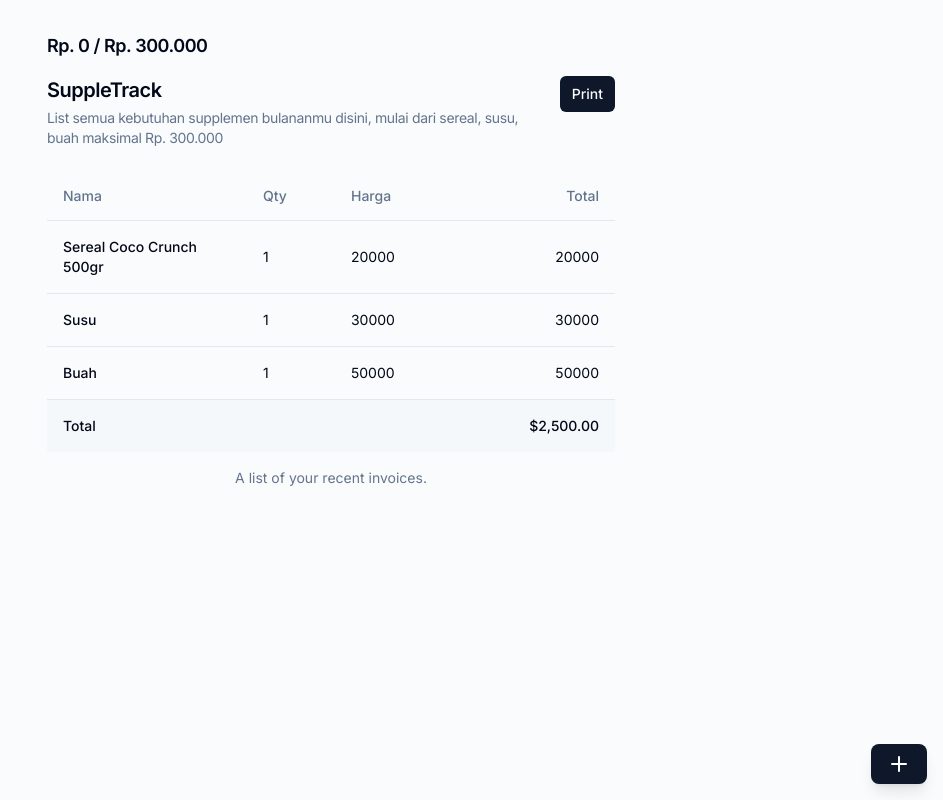
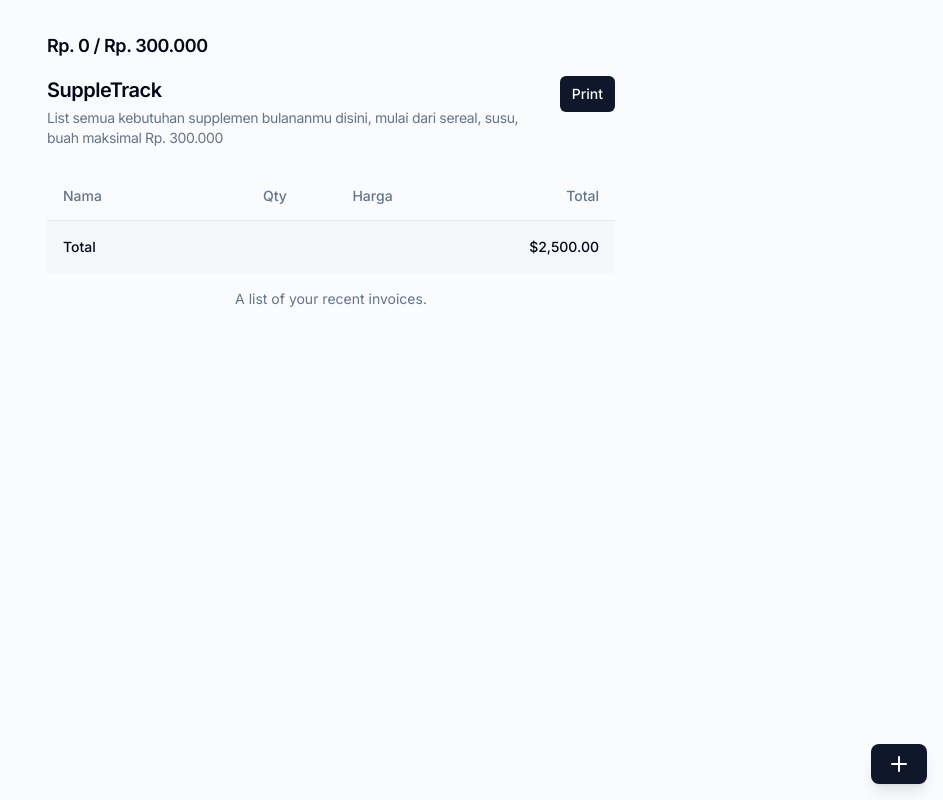
Before and after one commit to fleetimee/suplement-calc, a Next.js app: page / in a window 1280 px wide. Shown: the whole page, without its empty margins (337-1280 px from the left). Built offline with nearby package versions, Linux system fonts and the light colour scheme.

Commit message:
Fix imports and add cart functionality

```diff
--- a/src/app/(lobby)/layout.tsx
+++ b/src/app/(lobby)/layout.tsx
@@ -1,6 +1,6 @@
 import { DrawerDialogDemo } from "@/components/drawer-desktop";
 import { FloatingActionButton } from "@/components/floating-action-button";
-import MobileNavbar from "@/components/mobile-navbar";
+import { MobileNavbar } from "@/components/mobile-navbar";
 import { NavigationSidebar } from "@/components/side-navbar";
 import React from "react";
 
--- a/src/app/(lobby)/page.tsx
+++ b/src/app/(lobby)/page.tsx
@@ -1,7 +1,6 @@
-import { Badge } from "@/components/ui/badge";
+"use client";
+
 import { Button } from "@/components/ui/button";
-import { generateTodayDate } from "@/lib/utils";
-import { ChevronLeft, ShoppingCart } from "lucide-react";
 
 import {
   Table,
@@ -13,49 +12,10 @@ import {
   TableHeader,
   TableRow,
 } from "@/components/ui/table";
+import { useCartStore } from "@/providers/cart-store-provider";
 
 export default function IndexPage() {
-  const groceries = [
-    {
-      id: 1,
-      name: "Sereal",
-      price: 20000,
-      quantity: 1,
-    },
-    {
-      id: 2,
-      name: "Susu",
-      price: 30000,
-      quantity: 1,
-    },
-    {
-      id: 3,
-      name: "Buah",
-      price: 50000,
-      quantity: 1,
-    },
-  ];
-
-  const items = [
-    {
-      id: 1,
-      name: "Sereal Coco Crunch 500gr",
-      price: 20000,
-      quantity: 1,
-    },
-    {
-      id: 2,
-      name: "Susu",
-      price: 30000,
-      quantity: 1,
-    },
-    {
-      id: 3,
-      name: "Buah",
-      price: 50000,
-      quantity: 1,
-    },
-  ];
+  const { items, addItem } = useCartStore((state) => state);
 
   return (
     <div className="mx-auto grid max-w-[59rem] flex-1 auto-rows-max gap-4">
@@ -78,7 +38,19 @@ export default function IndexPage() {
           <Button variant="outline" size="sm" className="hidden">
             Discard
           </Button>
-          <Button size="sm">Print</Button>
+          <Button
+            size="sm"
+            onClick={() =>
+              void addItem({
+                id: "1",
+                name: "Item 1",
+                price: 100,
+                quantity: 1,
+              })
+            }
+          >
+            Print
+          </Button>
         </div>
       </div>
 
--- a/src/app/layout.tsx
+++ b/src/app/layout.tsx
@@ -3,6 +3,7 @@ import { Inter as FontSans } from "next/font/google";
 import "./globals.css";
 import { cn } from "@/lib/utils";
 import { TooltipProvider } from "@/components/ui/tooltip";
+import { CartStoreProvider } from "@/providers/cart-store-provider";
 
 const fontSans = FontSans({
   subsets: ["latin"],
@@ -27,7 +28,9 @@ export default function RootLayout({
           fontSans.variable
         )}
       >
-        <TooltipProvider>{children}</TooltipProvider>
+        <TooltipProvider>
+          <CartStoreProvider>{children}</CartStoreProvider>
+        </TooltipProvider>
       </body>
     </html>
   );
--- a/src/components/drawer-desktop.tsx
+++ b/src/components/drawer-desktop.tsx
@@ -25,6 +25,7 @@ import {
 } from "@/components/ui/drawer";
 import { Input } from "@/components/ui/input";
 import { Label } from "@/components/ui/label";
+import { useCartStore } from "@/providers/cart-store-provider";
 
 interface DrawerDialogDemoProps {
   children: React.ReactNode;
@@ -73,6 +74,8 @@ export function DrawerDialogDemo({ children }: DrawerDialogDemoProps) {
 }
 
 function ProfileForm({ className }: React.ComponentProps<"form">) {
+  const { addItem } = useCartStore((state) => state);
+
   return (
     <form className={cn("grid items-start gap-4", className)}>
       <div className="grid gap-2">
@@ -83,7 +86,14 @@ function ProfileForm({ className }: React.ComponentProps<"form">) {
         <Label htmlFor="username">Username</Label>
         <Input id="username" defaultValue="@shadcn" />
       </div>
-      <Button type="submit">Save changes</Button>
+      <Button
+        type="button"
+        onClick={() =>
+          void addItem({ id: "1", name: "Item 1", price: 100, quantity: 1 })
+        }
+      >
+        Save changes
+      </Button>
     </form>
   );
 }
--- /dev/null
+++ b/src/components/home-client.tsx
@@ -0,0 +1,30 @@
+"use client";
+
+import { useCartStore } from "@/providers/cart-store-provider";
+
+export function HomeClient() {
+  const { ...cartStore } = useCartStore((state) => state);
+
+  return (
+    <div>
+      Count: {cartStore.total}
+      <hr />
+      <button
+        type="button"
+        onClick={() =>
+          void cartStore.addItem({
+            id: "1",
+            name: "Item 1",
+            price: 100,
+            quantity: 1,
+          })
+        }
+      >
+        Increment Count
+      </button>
+      <button type="button" onClick={() => void cartStore.removeItem("1")}>
+        Decrement Count
+      </button>
+    </div>
+  );
+}
--- a/src/components/mobile-navbar.tsx
+++ b/src/components/mobile-navbar.tsx
@@ -12,8 +12,12 @@ import {
 import Link from "next/link";
 import { Sheet, SheetContent, SheetTrigger } from "@/components/ui/sheet";
 import { Button } from "./ui/button";
+import { Card, CardTitle } from "./ui/card";
+import { useCartStore } from "@/providers/cart-store-provider";
 
-export default function MobileNavbar() {
+export function MobileNavbar() {
+  const { total } = useCartStore((state) => state);
+
   return (
     <header className="sticky top-0 z-30 flex h-14 items-center gap-4 justify-between border-b bg-background px-4 sm:static sm:h-auto sm:border-0 sm:bg-transparent sm:px-6">
       <Sheet>
@@ -72,7 +76,7 @@ export default function MobileNavbar() {
       </Sheet>
 
       <h1 className="text-lg font-semibold tracking-tight text-center sm:text-left">
-        Rp. 0 / Rp. 300.000
+        Rp. {total} / Rp. 300.000
       </h1>
     </header>
   );
--- a/src/providers/cart-store-provider.tsx
+++ b/src/providers/cart-store-provider.tsx
@@ -3,4 +3,32 @@
 import { type ReactNode, createContext, useRef, useContext } from "react";
 import { type StoreApi, useStore } from "zustand";
 
-import { type CartStore, createCartStore } from "@/stores/cart-store";
+import {
+  type CartStore,
+  createCartStore,
+  initCartStore,
+} from "@/stores/cart-store";
+
+export const CartStoreContext = createContext<StoreApi<CartStore> | null>(null);
+
+export interface CartStoreProviderProps {
+  children: ReactNode;
+}
+
+export const CartStoreProvider = ({ children }: CartStoreProviderProps) => {
+  const store = useRef(createCartStore(initCartStore()));
+
+  return (
+    <CartStoreContext.Provider value={store.current}>
+      {children}
+    </CartStoreContext.Provider>
+  );
+};
+
+export const useCartStore = <T,>(selector: (store: CartStore) => T) => {
+  const store = useContext(CartStoreContext);
+  if (!store) {
+    throw new Error("useCartStore must be used within a CartStoreProvider");
+  }
+  return useStore(store, selector);
+};
--- a/src/stores/cart-store.ts
+++ b/src/stores/cart-store.ts
@@ -2,6 +2,7 @@ import { createStore } from "zustand";
 
 export type CartItem = {
   id: string;
+  name: string;
   price: number;
   quantity: number;
 };
```
